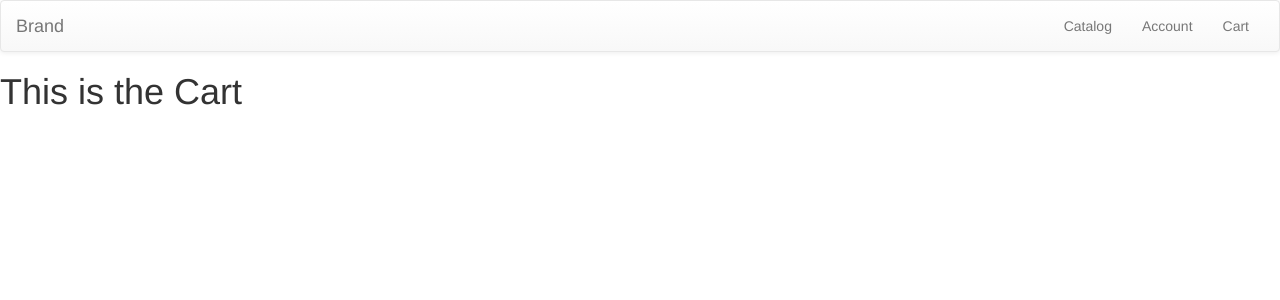
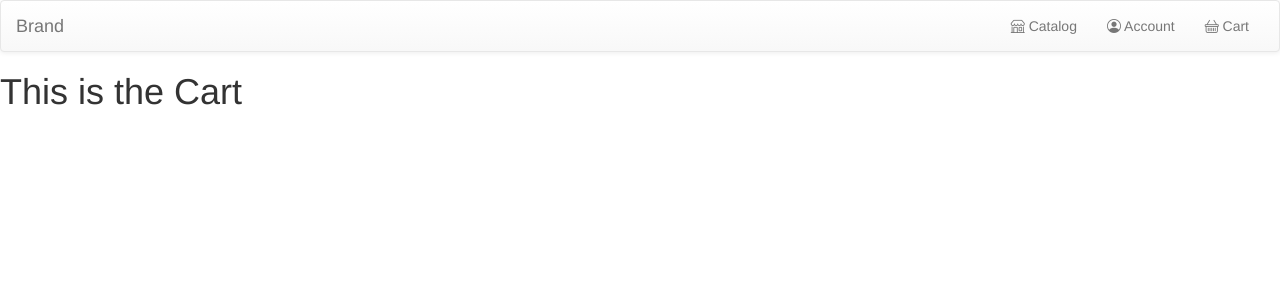
Before and after one commit to palinalif/ship_o_cereal, a Django app: page /cart/ in a window 1280 px wide. Shown: the top 300 px of the page. Run offline with Django 3.2, Linux system fonts and the light colour scheme; some libraries are stand-ins or nearby versions.

Commit message:
Added some icons

```diff
--- a/templates/base.html
+++ b/templates/base.html
@@ -8,6 +8,7 @@
     <link rel="stylesheet" href="https://maxcdn.bootstrapcdn.com/bootstrap/3.3.7/css/bootstrap.min.css" integrity="sha384-BVYiiSIFeK1dGmJRAkycuHAHRg32OmUcww7on3RYdg4Va+PmSTsz/K68vbdEjh4u" crossorigin="anonymous">
     <!-- Optional theme -->
     <link rel="stylesheet" href="https://maxcdn.bootstrapcdn.com/bootstrap/3.3.7/css/bootstrap-theme.min.css" integrity="sha384-rHyoN1iRsVXV4nD0JutlnGaslCJuC7uwjduW9SVrLvRYooPp2bWYgmgJQIXwl/Sp" crossorigin="anonymous">
+    <link rel="stylesheet" href="https://cdn.jsdelivr.net/npm/bootstrap-icons@1.4.1/font/bootstrap-icons.css">
 
     <link rel="stylesheet" href="{% static 'css/main.css' %}">
 </head>
@@ -28,9 +29,9 @@
         <!-- Collect the nav links, forms, and other content for toggling -->
         <div class="collapse navbar-collapse" id="bs-example-navbar-collapse-1">
           <ul class="nav navbar-nav navbar-right">
-            <li><a href="#">Catalog</a></li>
-              <li><a href="#">Account</a></li>
-              <li><a href="#">Cart</a></li>
+            <li><a href="#"><i class="bi bi-shop"></i> Catalog</a></li>
+              <li><a href="#"><i class="bi bi-person-circle"></i> Account</a></li>
+              <li><a href="#"><i class="bi bi-basket"></i> Cart</a></li>
           </ul>
         </div><!-- /.navbar-collapse -->
       </div><!-- /.container-fluid -->
```
